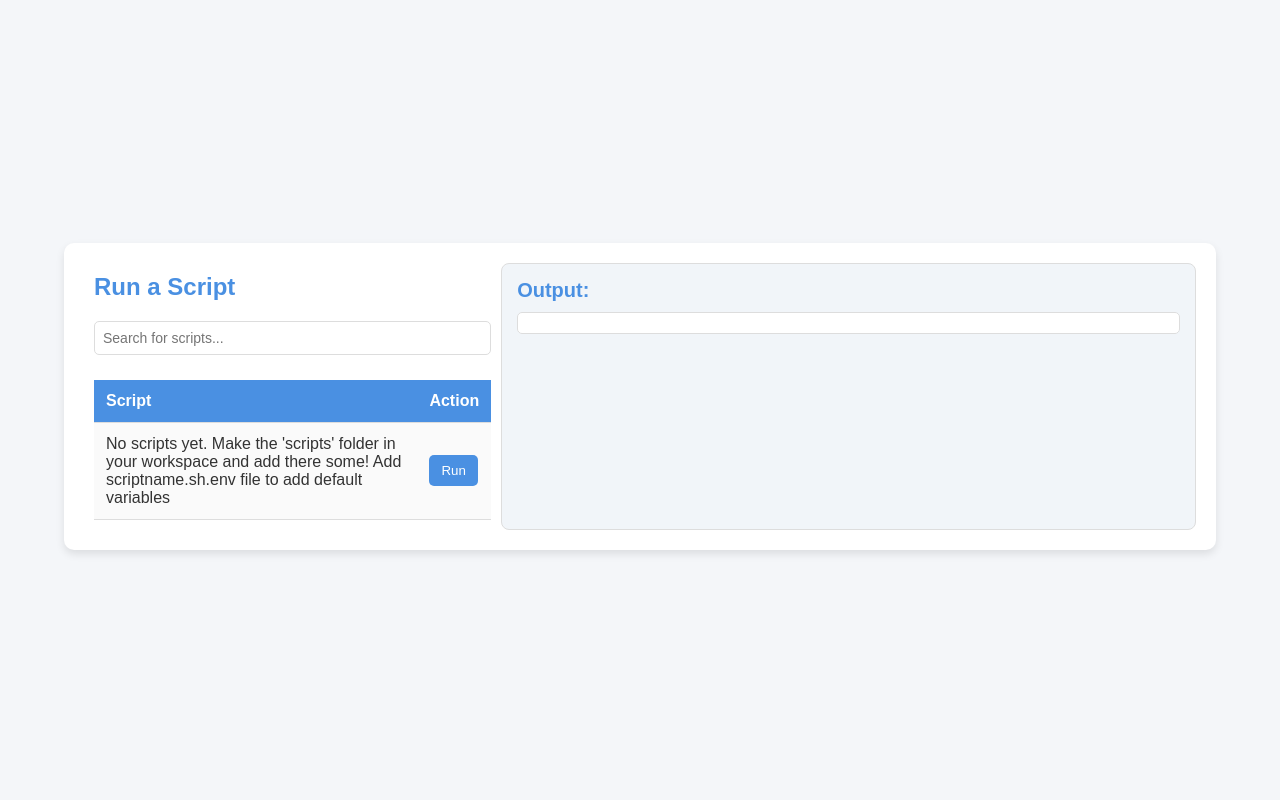
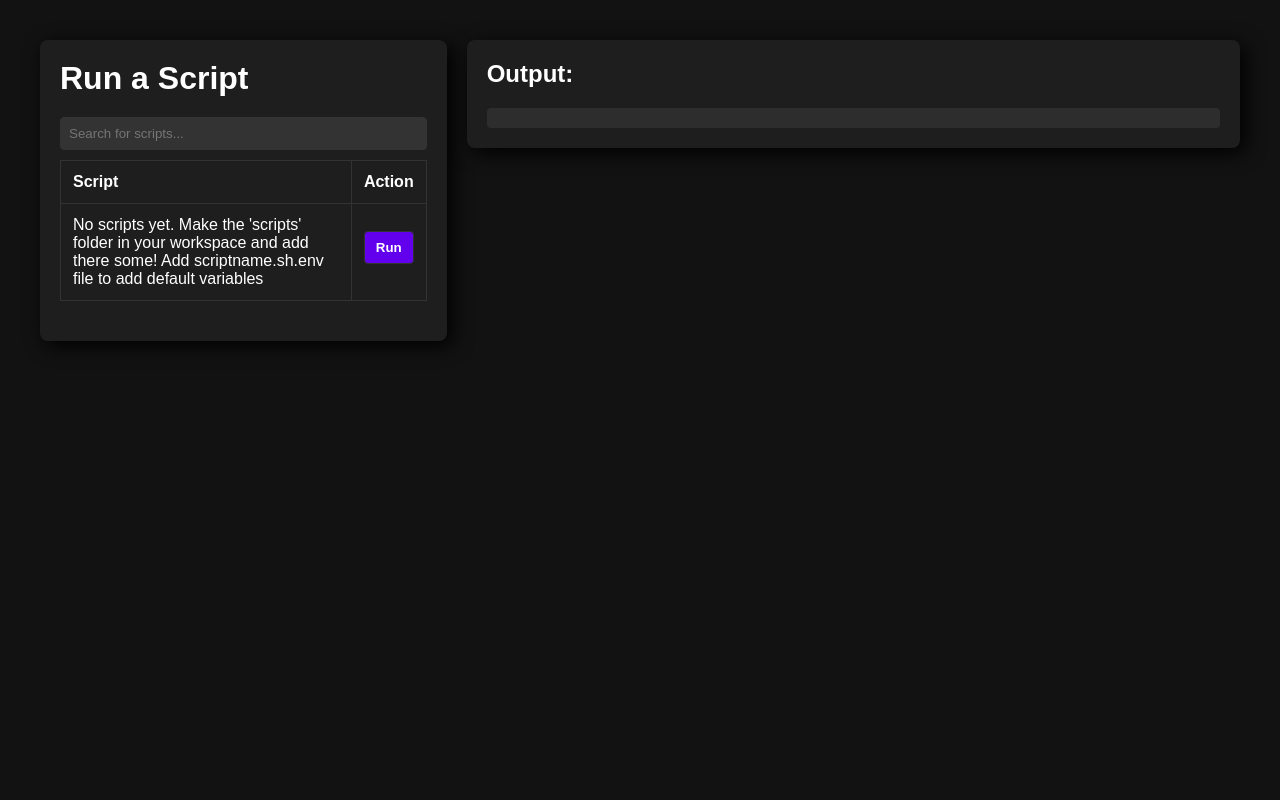
Before and after one commit to cry1s/serv1s, a Flask app: page /scripts in a window 1280 px wide. Run offline with Flask 3, Linux system fonts and the light colour scheme; the visitor is signed in with stand-in values (Sample User, id 1).

Commit message:
save commit

```diff
--- a/app.py
+++ b/app.py
@@ -64,9 +64,11 @@ def get_script(script_name):
 @login_required
 def run_script():
     script_name = request.args.get('script_name')
-    params = request.args.get('params', '')
     env_vars = json.loads(request.args.get('env_vars', '{}'))
     script_path = os.path.join('scripts', script_name)
+
+    allowed_keys = load_script_env(script_name).keys()
+    env_vars = {key: value for key, value in env_vars.items() if key in allowed_keys}
 
     log_filename = f"{script_name}_{datetime.datetime.now().strftime('%Y%m%d_%H%M%S')}.log"
     log_path = os.path.join(os.path.dirname(__file__), 'logs', log_filename)
@@ -89,7 +91,7 @@ def run_script():
 
         with open(log_path, 'a') as log_file:
             process = subprocess.Popen(
-                ['bash', script_path] + params.split(),
+                ['bash', script_path],
                 env={**os.environ, **env_vars},
                 stdout=subprocess.PIPE,
                 stderr=subprocess.PIPE,
--- a/static/styles.css
+++ b/static/styles.css
@@ -1,138 +1,153 @@
+/* Global reset */
 * {
     margin: 0;
     padding: 0;
     box-sizing: border-box;
-    font-family: Arial, sans-serif;
 }
 
 body {
-    background-color: #f4f6f9;
-    color: #333;
+    font-family: Arial, sans-serif;
+    background-color: #121212;
+    color: #ffffff;
     display: flex;
     justify-content: center;
-    align-items: center;
-    height: 99vh;
 }
 
 .container {
     display: flex;
-    justify-content: space-between;
-    background-color: #fff;
-    padding: 20px;
-    width: 90%;
-    box-shadow: 0 4px 8px rgba(0, 0, 0, 0.1);
-    border-radius: 10px;
+    flex-direction: column;
+    gap: 20px;
+    max-width: 1200px;
+    width: 100%;
+    max-height: 100vh;
+    padding: 40px;
 }
 
-.left-section, .output-section {
-    padding: 10px;
+.left-section,
+.output-section {
+    padding: 20px;
+    border-radius: 8px;
+    background-color: #1e1e1e;
+    max-height: min-content;
+    filter: drop-shadow(5px 5px 10px #000000);
 }
 
-/* Left Section */
 .left-section {
-    width: 60%;
+    height: min-content;
+    flex: 2;
 }
 
-h1 {
-    font-size: 24px;
-    color: #4a90e2;
+.output-section {
+    flex: 1;
+    display: flex;
+    flex-direction: column;
+}
+
+h1, h2 {
     margin-bottom: 20px;
 }
 
-input[type="text"] {
+input[type="text"],
+button {
     width: 100%;
     padding: 8px;
+    margin-bottom: 10px;
+    border-radius: 4px;
+    border: 1px solid #333;
+    background-color: #333;
+    color: #fff;
+}
+
+button {
+    cursor: pointer;
+    background-color: #6200ee;
+    transition: background-color 0.3s;
+    font-weight: 800;
+}
+
+button:hover {
+    background-color: #3700b3;
+}
+
+#backButton {
+    display: none;
     margin-bottom: 15px;
-    border: 1px solid #ddd;
-    border-radius: 5px;
-    font-size: 14px;
+    background-color: #444;
 }
 
 table {
     width: 100%;
     border-collapse: collapse;
-    margin-top: 10px;
+    margin-bottom: 20px;
 }
 
-th, td {
+table th, table td {
     padding: 12px;
+    border: 1px solid #333;
     text-align: left;
-    border-bottom: 1px solid #ddd;
-}
-
-th {
-    background-color: #4a90e2;
-    color: #fff;
-}
-
-td {
-    background-color: #fafafa;
-}
-
-button {
-    padding: 8px 12px;
-    background-color: #4a90e2;
-    color: white;
-    border: none;
-    border-radius: 5px;
-    cursor: pointer;
-    transition: background-color 0.3s ease;
-}
-
-button:hover {
-    background-color: #357ab8;
-}
-
-#scriptParams {
-    background-color: #f8f8f8;
-    padding: 15px;
-    border-radius: 8px;
-    margin-top: 15px;
-    box-shadow: 0 2px 5px rgba(0, 0, 0, 0.1);
-}
-
-label {
-    font-weight: bold;
-    color: #555;
-    display: block;
-    margin-top: 10px;
-}
-
-#runScriptForm input[type="text"] {
-    width: calc(100% - 16px);
-    padding: 8px;
-    margin-top: 5px;
-    border: 1px solid #ddd;
-    border-radius: 5px;
-    font-size: 14px;
-}
-
-/* Output Section */
-.output-section {
-    width: 100%;
-    max-height: 95vh;
-    overflow-y: auto;
-    border: 1px solid #ddd;
-    border-radius: 8px;
-    padding: 15px;
-    background-color: #f1f5f9;
-}
-
-.output-section h2 {
-    font-size: 20px;
-    color: #4a90e2;
-    margin-bottom: 10px;
 }
 
 #output {
     white-space: pre-wrap;
-    word-wrap: break-word;
-    font-family: Consolas, monospace;
-    font-size: 13px;
-    color: #444;
-    background-color: #fff;
+    overflow-wrap: break-word;
+    background-color: #2d2d2d;
     padding: 10px;
-    border-radius: 5px;
-    border: 1px solid #ddd;
-    line-height: 1.5;
+    border-radius: 4px;
+    flex-grow: 1;
 }
+
+.login-wrapper {
+    width: 100%;
+    height: 100%;
+    display: flex;
+    align-items: center;
+    justify-content: center;
+}
+
+.login {
+    width: 100%;
+    padding: 20px;
+    border-radius: 8px;
+    background-color: #1e1e1e;
+    max-height: min-content;
+    filter: drop-shadow(5px 5px 10px #000000);
+}
+
+.login form {
+    display: flex;
+    gap: 10px;
+    flex-direction: column;
+}
+
+.login form input{
+    padding: 10px;
+}
+
+.login form button{
+    padding: 10px;
+}
+
+@media (min-width: 768px) {
+    .container {
+        flex-direction: row;
+        max-width: 100%;
+    }
+
+    .left-section {
+        flex: 1;
+        max-height: 100%;
+        overflow-y: scroll;
+    }
+
+    .output-section {
+        flex: 2;
+    }
+
+    #output {
+        max-height: 100%;
+        overflow-y: scroll;
+    }
+    .login {
+        max-width: 350px;
+    }
+}
--- a/templates/scripts.html
+++ b/templates/scripts.html
@@ -1,6 +1,8 @@
 <!doctype html>
-<html>
+<html lang="en">
 <head>
+    <meta charset="UTF-8">
+    <meta name="viewport" content="width=device-width, initial-scale=1.0">
     <title>Script Runner</title>
     <link rel="stylesheet" type="text/css" href="{{ url_for('static', filename='styles.css') }}">
     <script src="https://code.jquery.com/jquery-3.6.0.min.js"></script>
@@ -9,7 +11,11 @@
 <div class="container">
     <div class="left-section">
         <h1>Run a Script</h1>
+
+        <button id="backButton" style="display: none;" onclick="showScriptList()">Back to Script List</button>
+
         <input type="text" id="search" placeholder="Search for scripts...">
+        <div id="scriptList">
             <table id="scriptTable">
                 <thead>
                     <tr>
@@ -26,9 +32,9 @@
                     {% endfor %}
                 </tbody>
             </table>
+        </div>
 
         <div id="scriptParams" style="display: none;">
-            <h2>Parameters for <span id="selectedScript"></span></h2>
             <form id="runScriptForm">
                 <input type="hidden" name="script_name" id="script_name">
                 <input type="hidden" name="env_vars" id="env_vars">
@@ -50,8 +56,10 @@
 
 <script>
     function loadScriptParams(script) {
-        $('#selectedScript').text(script);
         $('#script_name').val(script);
+        $('#scriptList').hide();
+        $('#search').hide();
+        $('#backButton').show();
         $('#scriptParams').show();
 
         $.getJSON(`/scripts/${script}`, function(envVars) {
@@ -67,25 +75,31 @@
         });
     }
 
+    function showScriptList() {
+        $('#scriptList').show();
+        $('#search').show();
+        $('#backButton').hide();
+        $('#scriptParams').hide();
+    }
+
     function startScript() {
         let script_name = encodeURIComponent($('#script_name').val());
-        let params = encodeURIComponent($('#params').val());
         let envVars = {};
 
         $('#envVars input[type="text"]').each(function() {
             let input = $(this);
             let name = input.attr('name');
-            if (name?.startsWith("env_var_")) {
+            if (name && name.startsWith("env_var_")) {
                 let key = name.replace("env_var_", "");
                 envVars[key] = input.val();
             }
         });
 
         $('#output').empty();
-        let source = new EventSource(`/run_script?script_name=${script_name}&params=${params}&env_vars=${encodeURIComponent(JSON.stringify(envVars))}`);
+        let source = new EventSource(`/run_script?script_name=${script_name}&env_vars=${encodeURIComponent(JSON.stringify(envVars))}`);
 
         source.onmessage = function(event) {
-            $('#output').append(event.data + "\n");
+            $('#output').append(event.data + "\n").scrollTop($('#output')[0].scrollHeight);
         };
 
         source.onerror = function() {
@@ -96,7 +110,7 @@
     $('#search').on('keyup', function() {
         var value = $(this).val().toLowerCase();
         $("#scriptTable tbody tr").filter(function() {
-            $(this).toggle($(this).text().toLowerCase().indexOf(value) > -1)
+            $(this).toggle($(this).text().toLowerCase().indexOf(value) > -1);
         });
     });
 </script>
```
Also changed, not shown: templates/index.html (+12 -7 lines). Lines whose indentation alone changed are shown as unchanged.
